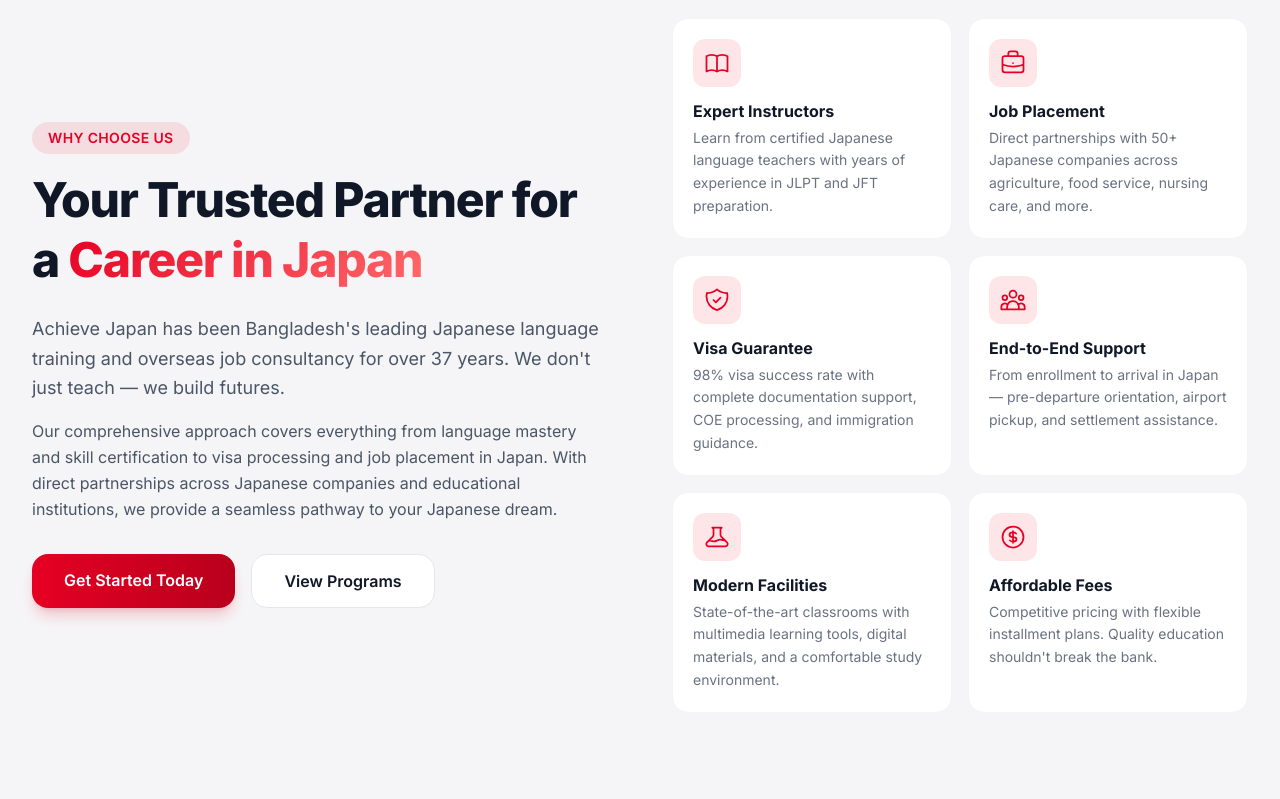
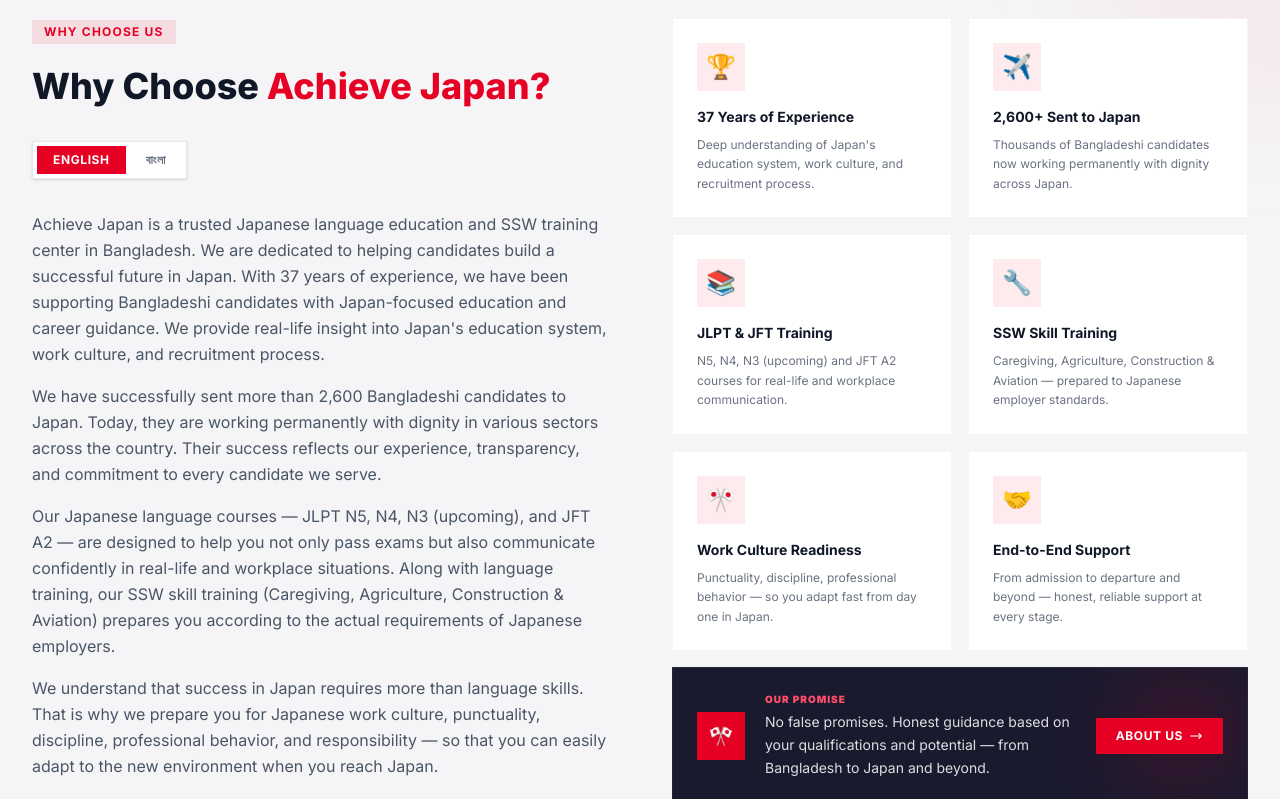
Before and after one commit to mhasan1122/ArchiveJapanWebsite, a Next.js app: page / in a window 1280 px wide. Shown: the part 2900-3699 px from the top of the page. Built offline with nearby package versions, Linux system fonts and the light colour scheme.

Commit message:
feat: revamp WhyChooseUs component with dynamic content, animations, and enhanced structure for better user engagement

```diff
--- a/src/components/WhyChooseUs.tsx
+++ b/src/components/WhyChooseUs.tsx
@@ -1,135 +1,254 @@
 "use client";
 
-import { motion } from "framer-motion";
-import { useLanguage } from "@/context/LanguageContext";
+import { motion, AnimatePresence } from "framer-motion";
+import Link from "next/link";
+import { useState } from "react";
 
-export default function WhyChooseUs() {
-  const { t } = useLanguage();
+const fadeUp = {
+  hidden: { opacity: 0, y: 28 },
+  visible: (i = 0) => ({
+    opacity: 1,
+    y: 0,
+    transition: { duration: 0.55, delay: i * 0.1, ease: "easeOut" as const },
+  }),
+};
 
-  const reasons = [
+const BANGLA_CONTENT = [
+  "Achieve Japan বাংলাদেশের একটি বিশ্বস্ত জাপানিজ ভাষা শিক্ষা ও SSW ট্রেনিং সেন্টার। আমরা ৩৭ বছরের অভিজ্ঞতা নিয়ে বাংলাদেশে জাপান-কেন্দ্রিক শিক্ষা ও ক্যারিয়ার সাপোর্ট দিয়ে আসছি। এই দীর্ঘ সময়ে আমরা জাপানের শিক্ষা ব্যবস্থা, কর্মসংস্কৃতি এবং নিয়োগ প্রক্রিয়া গভীরভাবে বুঝেছি, যাতে আপনাকে সঠিক ও বাস্তবসম্মত দিকনির্দেশনা দিতে পারি।",
+  "এ পর্যন্ত আমরা ২,৬০০ এর বেশি বাংলাদেশি প্রার্থীকে সফলভাবে জাপানে পাঠায়ছি। আজ তারা জাপানের বিভিন্ন সেক্টরে সম্মানজনক ও স্থায়ীভাবে কাজ করছেন। তাদের এই সাফল্য আমাদের অভিজ্ঞতা ও দায়িত্বশীল কাজের বাস্তব প্রমাণ।",
+  "আমাদের জাপানি ভাষা কোর্স JLPT N5, N4, N3 (Upcoming) ও JFT A2 এমনভাবে ডিজাইন করা, যেন আপনি শুধু পরীক্ষায় পাশই না করেন, বরং বাস্তব জীবনে জাপানি ভাষা আত্মবিশ্বাসের সাথে ব্যবহার করতে পারেন। পাশাপাশি আমাদের SSW স্কিল ট্রেনিং (Caregiving, Agriculture, Construction & Aviation) আপনাকে জাপানের চাকরির চাহিদা অনুযায়ী প্রস্তুত করে।",
+  "আমরা বিশ্বাস করি, জাপানে সফল হতে হলে ভাষার পাশাপাশি জাপানি সংস্কৃতি জানা ও বোঝা জরুরি। তাই আমরা আপনাকে জাপানি Work Culture, Punctuality, Discipline, Professional Behaviour and Responsibility নেওয়া সম্পর্কে আগেই প্রস্তুত করি, যাতে আপনি জাপানে গিয়ে দ্রুত নতুন পরিবেশের সাথে মানিয়ে নিতে পারেন।",
+  "Achieve Japan-এ আপনি পাবেন end-to-end professional সাপোর্ট। Admission থেকে শুরু করে course complete করা, documentation, visa guidance, interview preparation, জাপানে সফলভাবে পৌঁছানো, এবং জাপান যাওয়ার পরও আমরা আপনার পাশে থাকি। আমরা fake promise দিই না — আমরা আপনাকে আপনার যোগ্যতা ও সম্ভাবনার উপর ভিত্তি করে সঠিক সিদ্ধান্ত নিতে সহায়তা করি।",
+  "আপনি যদি জাপানে study, বা SSW ভিসার মাধ্যমে একটি নিরাপদ, সম্মানজনক এবং দীর্ঘমেয়াদি ক্যারিয়ার গড়তে চান, তাহলে Achieve Japan আপনার জন্য একটি নির্ভরযোগ্য প্রতিষ্ঠান।",
+];
+
+const ENGLISH_CONTENT = [
+  "Achieve Japan is a trusted Japanese language education and SSW training center in Bangladesh. We are dedicated to helping candidates build a successful future in Japan. With 37 years of experience, we have been supporting Bangladeshi candidates with Japan-focused education and career guidance. We provide real-life insight into Japan's education system, work culture, and recruitment process.",
+  "We have successfully sent more than 2,600 Bangladeshi candidates to Japan. Today, they are working permanently with dignity in various sectors across the country. Their success reflects our experience, transparency, and commitment to every candidate we serve.",
+  "Our Japanese language courses — JLPT N5, N4, N3 (upcoming), and JFT A2 — are designed to help you not only pass exams but also communicate confidently in real-life and workplace situations. Along with language training, our SSW skill training (Caregiving, Agriculture, Construction & Aviation) prepares you according to the actual requirements of Japanese employers.",
+  "We understand that success in Japan requires more than language skills. That is why we prepare you for Japanese work culture, punctuality, discipline, professional behavior, and responsibility — so that you can easily adapt to the new environment when you reach Japan.",
+  "At Achieve Japan, you receive complete end-to-end professional support — from admission and course completion to documentation, visa guidance, interview preparation, and departure to Japan. Even after you arrive in Japan, we continue to support you. We do not make false promises; instead, we guide you honestly based on your qualifications and career potential.",
+  "If you are planning to build a safe, respectable, and long-term career in Japan through study or an SSW visa, Achieve Japan is a reliable choice for you.",
+];
+
+const PILLARS = [
   {
-      icon: (
-        <svg className="w-7 h-7" fill="none" viewBox="0 0 24 24" stroke="currentColor">
-          <path strokeLinecap="round" strokeLinejoin="round" strokeWidth={1.5} d="M12 6.253v13m0-13C10.832 5.477 9.246 5 7.5 5S4.168 5.477 3 6.253v13C4.168 18.477 5.754 18 7.5 18s3.332.477 4.5 1.253m0-13C13.168 5.477 14.754 5 16.5 5c1.747 0 3.332.477 4.5 1.253v13C19.832 18.477 18.247 18 16.5 18c-1.746 0-3.332.477-4.5 1.253" />
-        </svg>
-      ),
-      title: t("why_choose_us.reasons.r1_title"),
-      desc: t("why_choose_us.reasons.r1_desc"),
+    icon: "🏆",
+    title: "37 Years of Experience",
+    desc: "Deep understanding of Japan's education system, work culture, and recruitment process.",
   },
   {
-      icon: (
-        <svg className="w-7 h-7" fill="none" viewBox="0 0 24 24" stroke="currentColor">
-          <path strokeLinecap="round" strokeLinejoin="round" strokeWidth={1.5} d="M21 13.255A23.931 23.931 0 0112 15c-3.183 0-6.22-.62-9-1.745M16 6V4a2 2 0 00-2-2h-4a2 2 0 00-2 2v2m4 6h.01M5 20h14a2 2 0 002-2V8a2 2 0 00-2-2H5a2 2 0 00-2 2v10a2 2 0 002 2z" />
-        </svg>
-      ),
-      title: t("why_choose_us.reasons.r2_title"),
-      desc: t("why_choose_us.reasons.r2_desc"),
+    icon: "✈️",
+    title: "2,600+ Sent to Japan",
+    desc: "Thousands of Bangladeshi candidates now working permanently with dignity across Japan.",
   },
   {
-      icon: (
-        <svg className="w-7 h-7" fill="none" viewBox="0 0 24 24" stroke="currentColor">
-          <path strokeLinecap="round" strokeLinejoin="round" strokeWidth={1.5} d="M9 12l2 2 4-4m5.618-4.016A11.955 11.955 0 0112 2.944a11.955 11.955 0 01-8.618 3.04A12.02 12.02 0 003 9c0 5.591 3.824 10.29 9 11.622 5.176-1.332 9-6.03 9-11.622 0-1.042-.133-2.052-.382-3.016z" />
-        </svg>
-      ),
-      title: t("why_choose_us.reasons.r3_title"),
-      desc: t("why_choose_us.reasons.r3_desc"),
+    icon: "📚",
+    title: "JLPT & JFT Training",
+    desc: "N5, N4, N3 (upcoming) and JFT A2 courses for real-life and workplace communication.",
   },
   {
-      icon: (
-        <svg className="w-7 h-7" fill="none" viewBox="0 0 24 24" stroke="currentColor">
-          <path strokeLinecap="round" strokeLinejoin="round" strokeWidth={1.5} d="M17 20h5v-2a3 3 0 00-5.356-1.857M17 20H7m10 0v-2c0-.656-.126-1.283-.356-1.857M7 20H2v-2a3 3 0 015.356-1.857M7 20v-2c0-.656.126-1.283.356-1.857m0 0a5.002 5.002 0 019.288 0M15 7a3 3 0 11-6 0 3 3 0 016 0zm6 3a2 2 0 11-4 0 2 2 0 014 0zM7 10a2 2 0 11-4 0 2 2 0 014 0z" />
-        </svg>
-      ),
-      title: t("why_choose_us.reasons.r4_title"),
-      desc: t("why_choose_us.reasons.r4_desc"),
+    icon: "🔧",
+    title: "SSW Skill Training",
+    desc: "Caregiving, Agriculture, Construction & Aviation — prepared to Japanese employer standards.",
   },
   {
-      icon: (
-        <svg className="w-7 h-7" fill="none" viewBox="0 0 24 24" stroke="currentColor">
-          <path strokeLinecap="round" strokeLinejoin="round" strokeWidth={1.5} d="M19.428 15.428a2 2 0 00-1.022-.547l-2.387-.477a6 6 0 00-3.86.517l-.318.158a6 6 0 01-3.86.517L6.05 15.21a2 2 0 00-1.806.547M8 4h8l-1 1v5.172a2 2 0 00.586 1.414l5 5c1.26 1.26.367 3.414-1.415 3.414H4.828c-1.782 0-2.674-2.154-1.414-3.414l5-5A2 2 0 009 10.172V5L8 4z" />
-        </svg>
-      ),
-      title: t("why_choose_us.reasons.r5_title"),
-      desc: t("why_choose_us.reasons.r5_desc"),
+    icon: "🎌",
+    title: "Work Culture Readiness",
+    desc: "Punctuality, discipline, professional behavior — so you adapt fast from day one in Japan.",
   },
   {
-      icon: (
-        <svg className="w-7 h-7" fill="none" viewBox="0 0 24 24" stroke="currentColor">
-          <path strokeLinecap="round" strokeLinejoin="round" strokeWidth={1.5} d="M12 8c-1.657 0-3 .895-3 2s1.343 2 3 2 3 .895 3 2-1.343 2-3 2m0-8c1.11 0 2.08.402 2.599 1M12 8V7m0 1v8m0 0v1m0-1c-1.11 0-2.08-.402-2.599-1M21 12a9 9 0 11-18 0 9 9 0 0118 0z" />
-        </svg>
-      ),
-      title: t("why_choose_us.reasons.r6_title"),
-      desc: t("why_choose_us.reasons.r6_desc"),
+    icon: "🤝",
+    title: "End-to-End Support",
+    desc: "From admission to departure and beyond — honest, reliable support at every stage.",
   },
 ];
 
+export default function WhyChooseUs() {
+  const [lang, setLang] = useState<"bn" | "en">("en");
+  const content = lang === "bn" ? BANGLA_CONTENT : ENGLISH_CONTENT;
+
   return (
-    <section id="about" className="relative py-24 bg-accent overflow-hidden">
-      <div className="absolute inset-0 wave-pattern opacity-40" />
+    <section id="about" className="relative bg-[#F5F5F7] overflow-hidden">
+      {/* ── Main section ────────────────────────────────────────────────── */}
+      <div className="py-24 relative">
+        <div className="absolute top-0 right-0 w-96 h-96 bg-[#E60023]/5 rounded-full blur-3xl -mr-48 -mt-48 pointer-events-none" />
+        <div className="absolute bottom-0 left-0 w-72 h-72 bg-[#E60023]/4 rounded-full blur-3xl -ml-36 pointer-events-none" />
 
         <div className="relative max-w-7xl mx-auto px-4 sm:px-6 lg:px-8">
-        <div className="grid lg:grid-cols-2 gap-16 items-center">
-          {/* Left content */}
+          <div className="grid lg:grid-cols-2 gap-16 items-start">
+
+            {/* ── LEFT: narrative ─────────────────────────────────────── */}
             <motion.div
               initial={{ opacity: 0, x: -30 }}
               whileInView={{ opacity: 1, x: 0 }}
               viewport={{ once: true }}
-            transition={{ duration: 0.6 }}
+              transition={{ duration: 0.65 }}
             >
-            <span className="inline-block px-4 py-1.5 rounded-full bg-primary/10 text-primary text-sm font-semibold tracking-wide uppercase">
-              {t("why_choose_us.badge")}
+              {/* Section label */}
+              <span className="inline-block px-3 py-1 bg-[#E60023]/10 text-[#E60023] text-xs font-bold tracking-widest uppercase mb-5">
+                Why Choose Us
               </span>
-            <h2 className="mt-4 text-4xl sm:text-5xl font-extrabold text-gray-900 tracking-tight leading-tight">
-              {t("why_choose_us.headline_1")}{" "}
-              <span className="gradient-text">{t("why_choose_us.headline_highlight")}</span>
+
+              <h2
+                className="text-3xl sm:text-4xl font-extrabold text-gray-900 leading-tight mb-8"
+                style={{ fontFamily: "Inter, system-ui, sans-serif" }}
+              >
+                Why Choose{" "}
+                <span className="text-[#E60023]">Achieve Japan?</span>
               </h2>
-            <p className="mt-6 text-lg text-gray-600 leading-relaxed">
-              {t("why_choose_us.description_1")}
+
+              {/* Language toggle */}
+              <div className="flex items-center gap-1 p-1 bg-white border border-gray-200 w-fit mb-8 shadow-sm">
+                <button
+                  type="button"
+                  onClick={() => setLang("en")}
+                  className={`px-4 py-1.5 text-xs font-bold uppercase tracking-wider transition-all duration-200 ${
+                    lang === "en"
+                      ? "bg-[#E60023] text-white"
+                      : "text-gray-500 hover:text-gray-800"
+                  }`}
+                >
+                  English
+                </button>
+                <button
+                  type="button"
+                  onClick={() => setLang("bn")}
+                  className={`px-4 py-1.5 text-xs font-bold uppercase tracking-wider transition-all duration-200 ${
+                    lang === "bn"
+                      ? "bg-[#E60023] text-white"
+                      : "text-gray-500 hover:text-gray-800"
+                  }`}
+                >
+                  বাংলা
+                </button>
+              </div>
+
+              {/* Content paragraphs with animation */}
+              <AnimatePresence mode="wait">
+                <motion.div
+                  key={lang}
+                  initial={{ opacity: 0, y: 12 }}
+                  animate={{ opacity: 1, y: 0 }}
+                  exit={{ opacity: 0, y: -8 }}
+                  transition={{ duration: 0.3 }}
+                  className="space-y-4"
+                >
+                  {content.map((para, i) => (
+                    <p
+                      key={i}
+                      className={`leading-relaxed ${
+                        lang === "bn"
+                          ? "text-gray-700 text-[15px]"
+                          : "text-gray-600 text-base"
+                      }`}
+                      style={{ fontFamily: lang === "bn" ? "'Hind Siliguri', 'Noto Sans Bengali', sans-serif" : "Inter, system-ui, sans-serif" }}
+                    >
+                      {para}
                     </p>
-            <p className="mt-4 text-gray-600 leading-relaxed">
-              {t("why_choose_us.description_2")}
+                  ))}
+
+                  {/* Closing call line */}
+                  <p
+                    className="font-bold text-[#E60023] text-base pt-2"
+                    style={{ fontFamily: lang === "bn" ? "'Hind Siliguri', 'Noto Sans Bengali', sans-serif" : "Inter, system-ui, sans-serif" }}
+                  >
+                    {lang === "bn"
+                      ? "আপনার জাপান যাত্রা শুরু করুন আজই Achieve Japan-এর সাথে!"
+                      : "Start your Japan journey today with Achieve Japan!"}
                   </p>
+                </motion.div>
+              </AnimatePresence>
 
-            <div className="mt-8 flex flex-wrap gap-4">
+              {/* CTA buttons */}
+              <div className="flex flex-wrap gap-4 mt-10">
                 <motion.a
                   href="#contact"
-                className="px-8 py-3.5 bg-gradient-to-r from-primary to-primary-dark text-white font-semibold rounded-2xl shadow-lg shadow-primary/20 hover:shadow-xl hover:shadow-primary/30 transition-all duration-300"
-                whileHover={{ scale: 1.03, y: -2 }}
+                  className="group inline-flex items-center gap-2 px-8 py-4 bg-[#E60023] text-white font-bold text-sm uppercase tracking-wider hover:bg-[#B8001C] transition-all duration-300 hover:shadow-lg hover:shadow-[#E60023]/25 hover:-translate-y-0.5"
+                  whileHover={{ scale: 1.02 }}
                   whileTap={{ scale: 0.97 }}
                 >
-                {t("why_choose_us.cta_get_started")}
+                  Get Started Today
+                  <svg className="w-4 h-4 group-hover:translate-x-1 transition-transform" fill="none" viewBox="0 0 24 24" stroke="currentColor">
+                    <path strokeLinecap="round" strokeLinejoin="round" strokeWidth={2} d="M17 8l4 4m0 0l-4 4m4-4H3" />
+                  </svg>
                 </motion.a>
                 <motion.a
                   href="#programs"
-                className="px-8 py-3.5 bg-white text-gray-900 font-semibold rounded-2xl border border-gray-200 hover:border-primary/30 hover:shadow-lg transition-all duration-300"
-                whileHover={{ scale: 1.03, y: -2 }}
+                  className="inline-flex items-center gap-2 px-8 py-4 bg-white border-2 border-gray-200 text-gray-800 font-bold text-sm uppercase tracking-wider hover:border-[#E60023]/40 hover:text-[#E60023] transition-all duration-300 hover:-translate-y-0.5"
+                  whileHover={{ scale: 1.02 }}
                   whileTap={{ scale: 0.97 }}
                 >
-                {t("why_choose_us.cta_view_programs")}
+                  View Our Programs
                 </motion.a>
               </div>
             </motion.div>
 
-          {/* Right - Feature grid */}
+            {/* ── RIGHT: pillars ───────────────────────────────────────── */}
             <div className="grid sm:grid-cols-2 gap-4">
-            {reasons.map((reason, i) => (
+              {PILLARS.map((pillar, i) => (
                 <motion.div
-                key={reason.title}
+                  key={i}
+                  variants={fadeUp}
+                  initial="hidden"
+                  whileInView="visible"
+                  viewport={{ once: true }}
+                  custom={i * 0.1}
+                  whileHover={{ y: -6 }}
+                  className="group bg-white p-6 border border-gray-100 hover:border-[#E60023]/25 hover:shadow-xl transition-all duration-300"
+                >
+                  <div className="w-12 h-12 bg-[#E60023]/8 flex items-center justify-center text-2xl mb-4 group-hover:bg-[#E60023]/15 transition-colors duration-300">
+                    {pillar.icon}
+                  </div>
+                  <h3
+                    className="font-bold text-gray-900 text-sm mb-2 group-hover:text-[#E60023] transition-colors"
+                    style={{ fontFamily: "Inter, system-ui, sans-serif" }}
+                  >
+                    {pillar.title}
+                  </h3>
+                  <p
+                    className="text-gray-500 text-xs leading-relaxed"
+                    style={{ fontFamily: "Inter, system-ui, sans-serif" }}
+                  >
+                    {pillar.desc}
+                  </p>
+                </motion.div>
+              ))}
+
+              {/* Accent card */}
+              <motion.div
                 initial={{ opacity: 0, y: 20 }}
                 whileInView={{ opacity: 1, y: 0 }}
                 viewport={{ once: true }}
-                transition={{ duration: 0.5, delay: i * 0.1 }}
-                className="group p-5 rounded-2xl bg-white border border-gray-100 hover:border-primary/20 hover:shadow-lg hover:shadow-primary/5 transition-all duration-300"
+                transition={{ delay: 0.65 }}
+                className="sm:col-span-2 bg-[#1a1a2e] p-6 border border-white/5 relative overflow-hidden"
               >
-                <div className="w-12 h-12 rounded-xl bg-primary/10 text-primary flex items-center justify-center mb-3 group-hover:bg-primary group-hover:text-white transition-all duration-300">
-                  {reason.icon}
+                <div className="absolute top-0 right-0 w-32 h-32 bg-[#E60023]/15 rounded-full blur-2xl pointer-events-none" />
+                <div className="relative z-10 flex flex-col sm:flex-row sm:items-center gap-5">
+                  <div className="shrink-0 w-12 h-12 bg-[#E60023] flex items-center justify-center">
+                    <span className="text-white text-xl">🎌</span>
                   </div>
-                <h3 className="font-bold text-gray-900 mb-1">{reason.title}</h3>
-                <p className="text-sm text-gray-500 leading-relaxed">
-                  {reason.desc}
+                  <div className="flex-1">
+                    <div className="text-[#FF4D6A] text-[10px] font-black uppercase tracking-widest mb-1">Our Promise</div>
+                    <p
+                      className="text-white/85 text-sm leading-relaxed"
+                      style={{ fontFamily: "Inter, system-ui, sans-serif" }}
+                    >
+                      No false promises. Honest guidance based on your qualifications and potential — from Bangladesh to Japan and beyond.
                     </p>
+                  </div>
+                  <Link
+                    href="/about"
+                    className="shrink-0 inline-flex items-center gap-1.5 px-5 py-2.5 bg-[#E60023] text-white text-xs font-bold uppercase tracking-wider hover:bg-[#B8001C] transition-colors duration-300 whitespace-nowrap"
+                  >
+                    About Us
+                    <svg className="w-3.5 h-3.5" fill="none" viewBox="0 0 24 24" stroke="currentColor">
+                      <path strokeLinecap="round" strokeLinejoin="round" strokeWidth={2} d="M17 8l4 4m0 0l-4 4m4-4H3" />
+                    </svg>
+                  </Link>
+                </div>
               </motion.div>
-            ))}
+            </div>
           </div>
         </div>
       </div>
```
Lines whose indentation alone changed are shown as unchanged.
